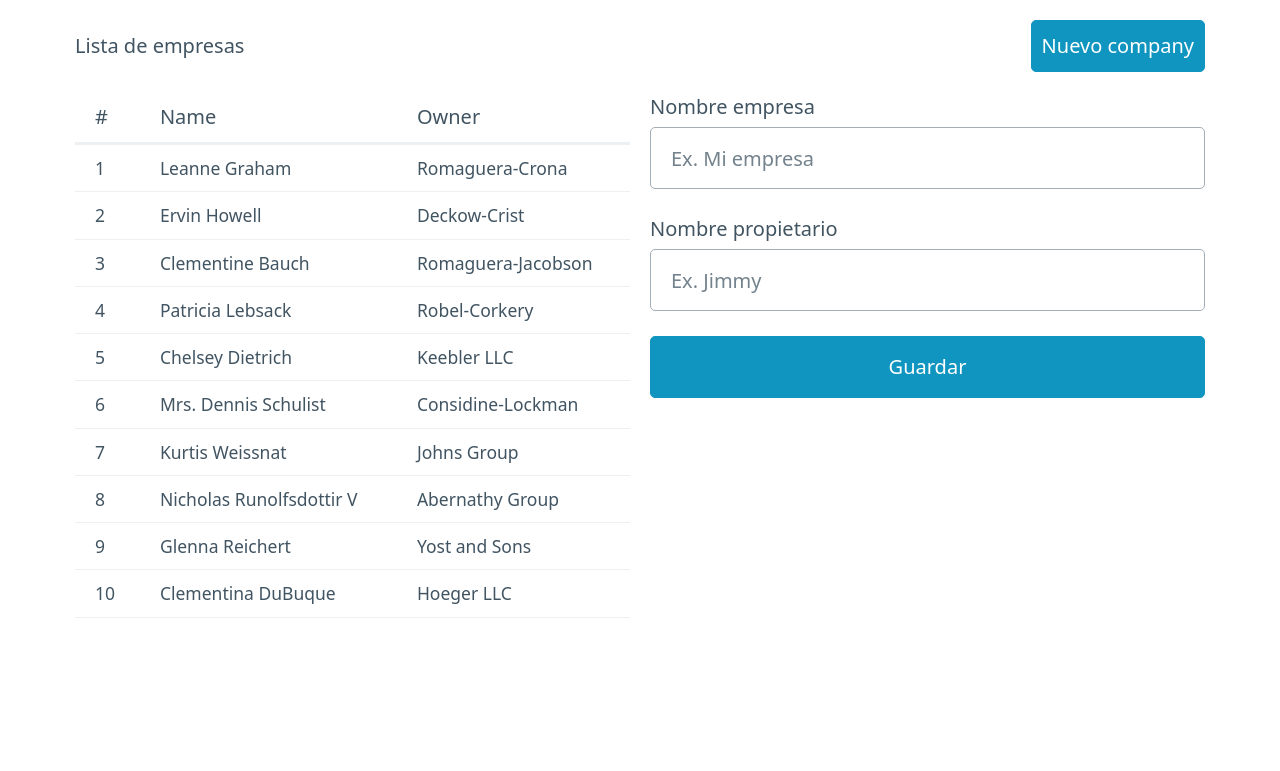
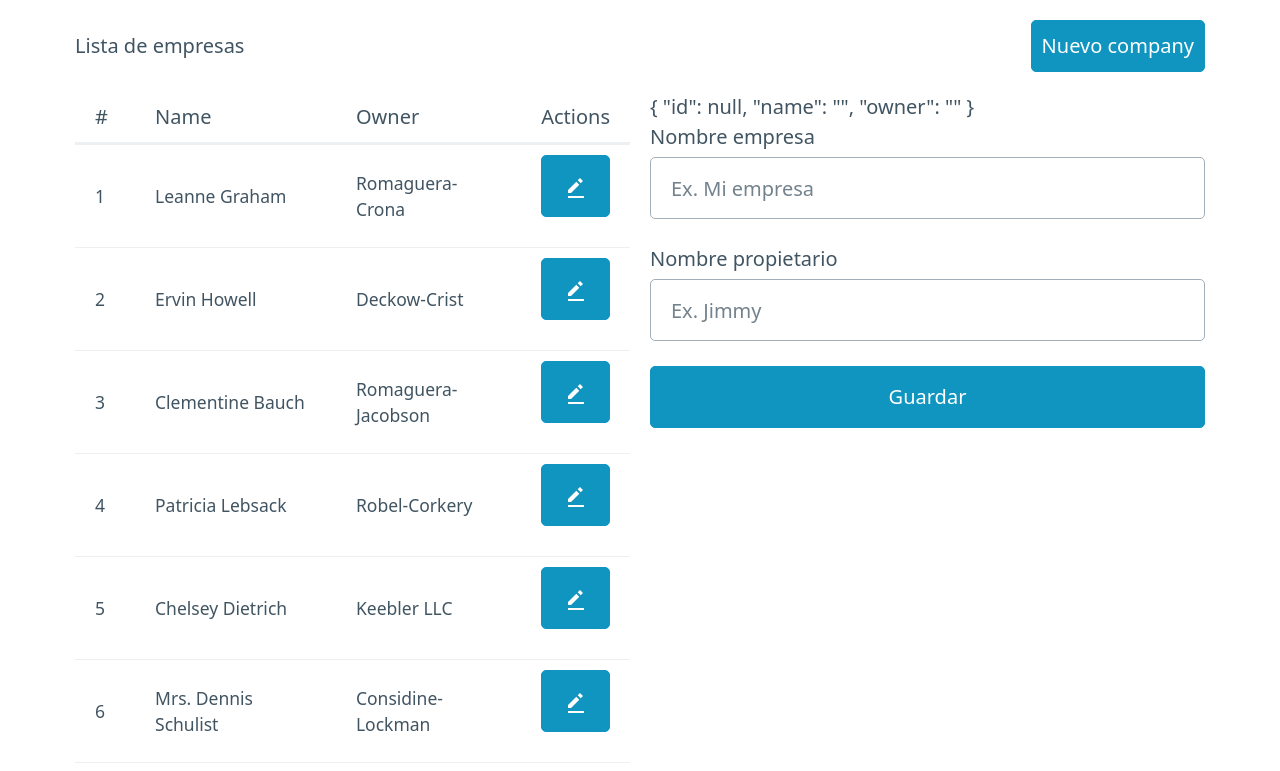
Before and after one commit to victorvzn/bootcamp-especialista-vue3, a Vue app: page / in a window 1280 px wide. Shown: the top 771 px of the page. Built offline with nearby package versions, Linux system fonts and the light colour scheme.

Commit message:
recuperando empresa en el formulario

```diff
--- a/src/App.vue
+++ b/src/App.vue
@@ -10,11 +10,14 @@
   }
 
   const enterprises = ref(empresas)
-  const formData = ref(DEFAULT_FORM_DATA)
+  const formData = ref({ ...DEFAULT_FORM_DATA })
 
   const onSubmit = () => {
     const { id, name, owner } = formData.value
 
+    const isNew = !formData.value.id
+
+    if (isNew) { // Is New
       const newId = crypto.randomUUID()
       const newEnterprise = {
         id: newId,
@@ -22,18 +25,24 @@
         owner
       }
 
-    enterprises.value = [
-      ...enterprises.value,
-      newEnterprise
-    ]
+      enterprises.value = [ ...enterprises.value, newEnterprise ]
 
       console.log('guardando data....', newEnterprise)
+    } else { // Update
+      console.log('>>> guardando la actualización...')
+    }
 
     formData.value = {
       id: null,
       name: '',
       owner: ''
     }
+  }
+
+  const onUpdate = (enterprise) => {
+    formData.value = {...enterprise}
+
+    console.log('actualizando empresa....', enterprise.name)
   }
 </script>
 
@@ -58,6 +67,7 @@
             <th>#</th>
             <th>Name</th>
             <th>Owner</th>
+            <th>Actions</th>
           </tr>
         </thead>
         <tbody>
@@ -65,12 +75,17 @@
             <td>{{ index + 1 }}</td>
             <td>{{ empresa.name }}</td>
             <td>{{ empresa.owner }}</td>
+            <td>
+              <button @click="onUpdate(empresa)">
+                <svg xmlns="http://www.w3.org/2000/svg" width="24" height="24" style="fill:#fff"><path d="m16 2.012 3 3L16.713 7.3l-3-3zM4 14v3h3l8.299-8.287-3-3zm0 6h16v2H4z"/></svg>
+              </button>
+            </td>
           </tr>
         </tbody>
         </table>
       </div>
       <div>
-        <!-- {{ formData }} -->
+        {{ formData }}
         <form @submit.prevent="onSubmit">
           <label>
             Nombre empresa
```
Lines whose indentation alone changed are shown as unchanged.
